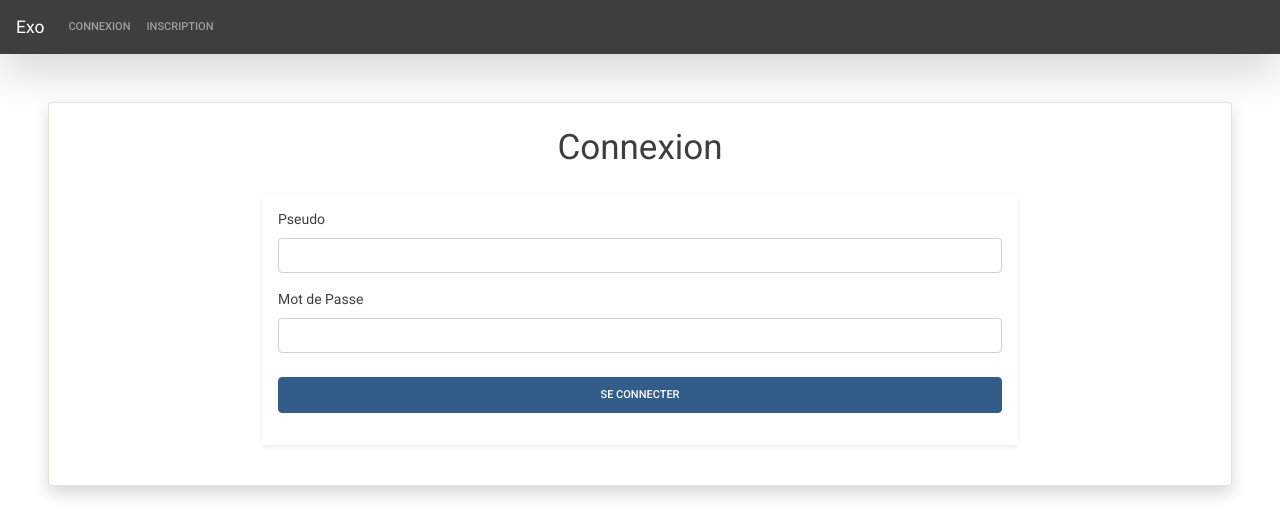
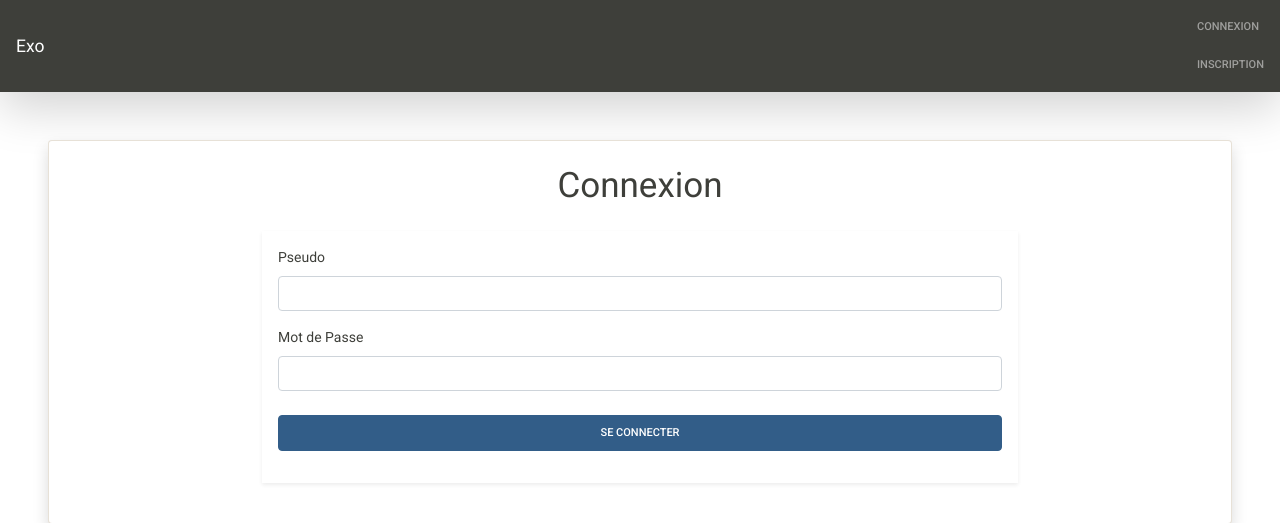
Before and after one commit to gironeremi/test_technique_atc, a PHP site: page / in a window 1280 px wide. Shown: the top 523 px of the page. Run offline with PHP 8.4, Linux system fonts and the light colour scheme.

Commit message:
Correction graphique, ajout de la base de données

```diff
--- a/View/header.php
+++ b/View/header.php
@@ -1,11 +1,6 @@
-<nav class="navbar navbar-expand-lg navbar-dark bg-primary shadow-lg">
+<nav class="navbar navbar-dark bg-primary shadow-lg d-flex">
     <a class="navbar-brand" href="index.php">Exo</a>
-    <button class="navbar-toggler" type="button" data-toggle="collapse" data-target="#navbarColor01" aria-controls="navbarColor01" aria-expanded="false" aria-label="Toggle navigation" wfd-invisible="true">
-        <span class="navbar-toggler-icon"></span>
-    </button>
-
-    <div class="collapse navbar-collapse" id="navbarColor01">
-        <ul class="navbar-nav mr-auto">
+        <ul class="navbar-nav d-flex justify-content-center">
             <?php
                 if (isset($_SESSION['username'])) {
                     if ($_SESSION['role_id'] === 1) {
@@ -39,7 +34,6 @@
             <?php }
             ?>
         </ul>
-    </div>
 </nav>
 <?php if (!empty($successMessage)) {
     ?>
```
Also changed, not shown: View/adminDashboardView.php (+4 -4 lines), View/userDashboardView.php (+6 -4 lines), 2 other files.
